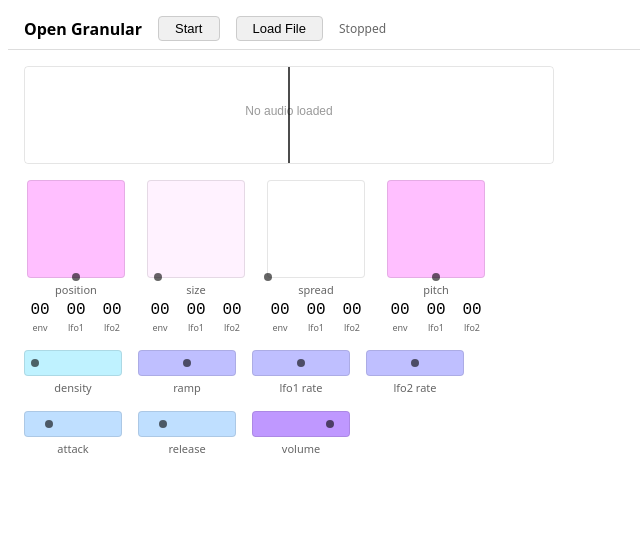
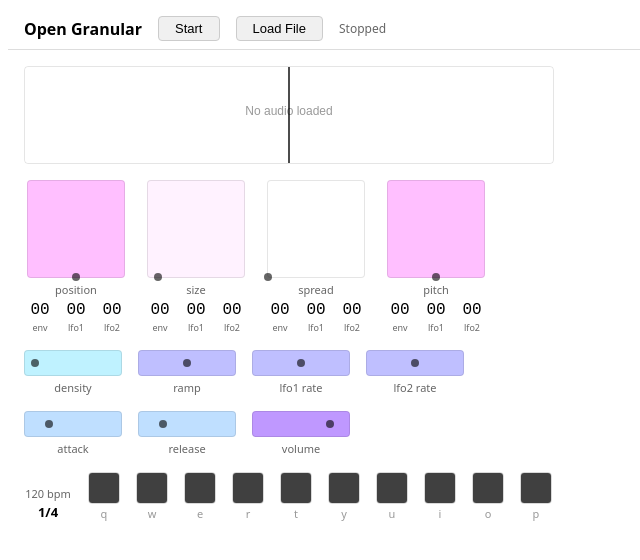
Before and after one commit to lucaskuzma/open-granular-js, a React (Vite) app: page / in a window 1280 px wide. Shown: the top 560 px of the page, without its empty margins (0-640 px from the left). Built offline with nearby package versions, Linux system fonts and the light colour scheme.

Commit message:
add slots

```diff
--- a/src/App.tsx
+++ b/src/App.tsx
@@ -1,4 +1,4 @@
-import { useState, useRef, useCallback } from "react";
+import { useState, useRef, useCallback, useEffect } from "react";
 import { AudioManager } from "./audio/AudioManager";
 import {
   DEFAULT_AUDIO_URL,
@@ -7,11 +7,13 @@ import {
 } from "./audio/BufferLoader";
 import { ParamStore } from "./engine/ParamStore";
 import { GranularEngine } from "./engine/granular/GranularEngine";
+import { SlotManager, SLOT_KEYS } from "./control/SlotManager";
 import { GranularPanel } from "./ui/GranularPanel";
 
 const audioManager = new AudioManager();
 const paramStore = new ParamStore();
 const granularEngine = new GranularEngine();
+const slotManager = new SlotManager(paramStore);
 
 paramStore.load(granularEngine.paramDefs);
 
@@ -74,6 +76,35 @@ export default function App() {
     [running],
   );
 
+  useEffect(() => {
+    const onKeyDown = (e: KeyboardEvent) => {
+      const tag = (e.target as HTMLElement).tagName;
+      if (tag === "INPUT" || tag === "TEXTAREA" || tag === "SELECT") return;
+
+      const key = e.key.toLowerCase();
+
+      // Division keys 1-6
+      const div = parseInt(key, 10);
+      if (div >= 1 && div <= 6) {
+        slotManager.setDivision(div);
+        return;
+      }
+
+      // Slot keys
+      const slotIndex = (SLOT_KEYS as readonly string[]).indexOf(key);
+      if (slotIndex === -1) return;
+
+      if (e.shiftKey) {
+        slotManager.save(slotIndex);
+      } else {
+        slotManager.recall(slotIndex);
+      }
+    };
+
+    window.addEventListener("keydown", onKeyDown);
+    return () => window.removeEventListener("keydown", onKeyDown);
+  }, []);
+
   return (
     <div
       style={{
@@ -118,7 +149,7 @@ export default function App() {
       </div>
 
       {/* Synth panel */}
-      <GranularPanel store={paramStore} engine={granularEngine} buffer={buffer} />
+      <GranularPanel store={paramStore} engine={granularEngine} buffer={buffer} slotManager={slotManager} />
     </div>
   );
 }
--- /dev/null
+++ b/src/control/SlotManager.ts
@@ -0,0 +1,123 @@
+import type { ParamStore } from "../engine/ParamStore";
+
+export const SLOT_KEYS = ["q", "w", "e", "r", "t", "y", "u", "i", "o", "p"] as const;
+export type SlotData = Record<string, number>;
+
+const BPM = 120;
+const WHOLE_NOTE_S = (4 * 60) / BPM; // 2 seconds at 120 BPM
+
+type SlotListener = () => void;
+
+export class SlotManager {
+  readonly slots: (SlotData | null)[] = new Array(SLOT_KEYS.length).fill(null);
+  private division = 3; // default: quarter note
+  private store: ParamStore;
+
+  private interpStart: Record<string, number> | null = null;
+  private interpTarget: SlotData | null = null;
+  private interpStartTime = 0;
+  private interpDuration = 0;
+  private rafId = 0;
+  private activeSlot = -1;
+
+  private listeners = new Set<SlotListener>();
+
+  constructor(store: ParamStore) {
+    this.store = store;
+  }
+
+  get bpm(): number {
+    return BPM;
+  }
+
+  get currentDivision(): number {
+    return this.division;
+  }
+
+  get currentActiveSlot(): number {
+    return this.activeSlot;
+  }
+
+  /** Duration label for the current division (e.g. "1/4"). */
+  get divisionLabel(): string {
+    const denom = Math.pow(2, this.division - 1);
+    return denom === 1 ? "1" : `1/${denom}`;
+  }
+
+  setDivision(n: number) {
+    if (n < 1 || n > 6) return;
+    this.division = n;
+    this.notify();
+  }
+
+  save(index: number) {
+    if (index < 0 || index >= SLOT_KEYS.length) return;
+    this.slots[index] = this.store.snapshot();
+    this.notify();
+  }
+
+  recall(index: number) {
+    if (index < 0 || index >= SLOT_KEYS.length) return;
+    const target = this.slots[index];
+    if (!target) return;
+
+    this.cancelInterp();
+
+    this.interpStart = this.store.snapshot();
+    this.interpTarget = target;
+    this.interpDuration =
+      WHOLE_NOTE_S / Math.pow(2, this.division - 1);
+    this.interpStartTime = performance.now() / 1000;
+    this.activeSlot = index;
+    this.notify();
+    this.tick();
+  }
+
+  subscribe(cb: SlotListener): () => void {
+    this.listeners.add(cb);
+    return () => this.listeners.delete(cb);
+  }
+
+  dispose() {
+    this.cancelInterp();
+    this.listeners.clear();
+  }
+
+  private tick = () => {
+    if (!this.interpStart || !this.interpTarget) return;
+
+    const now = performance.now() / 1000;
+    const elapsed = now - this.interpStartTime;
+    const t = Math.min(1, elapsed / this.interpDuration);
+
+    for (const key of Object.keys(this.interpTarget)) {
+      const a = this.interpStart[key] ?? 0;
+      const b = this.interpTarget[key] ?? 0;
+      this.store.set(key, a + (b - a) * t);
+    }
+
+    if (t >= 1) {
+      this.interpStart = null;
+      this.interpTarget = null;
+      this.activeSlot = -1;
+      this.notify();
+      return;
+    }
+
+    this.rafId = requestAnimationFrame(this.tick);
+  };
+
+  private cancelInterp() {
+    if (this.rafId) {
+      cancelAnimationFrame(this.rafId);
+      this.rafId = 0;
+    }
+    this.interpStart = null;
+    this.interpTarget = null;
+    this.activeSlot = -1;
+  }
+
+  private notify() {
+    for (const cb of this.listeners) cb();
+  }
+}
--- a/src/engine/ParamStore.ts
+++ b/src/engine/ParamStore.ts
@@ -67,6 +67,13 @@ export class ParamStore {
     return () => subs.delete(cb);
   }
 
+  /** Return a plain snapshot of all current values. */
+  snapshot(): Record<string, number> {
+    const out: Record<string, number> = {};
+    for (const [key, value] of this.values) out[key] = value;
+    return out;
+  }
+
   /** Batch-subscribe to all param changes. */
   subscribeAll(cb: (key: string, value: number) => void): () => void {
     const unsubs: (() => void)[] = [];
--- a/src/ui/GranularPanel.tsx
+++ b/src/ui/GranularPanel.tsx
@@ -1,18 +1,21 @@
 import type { ParamStore } from "../engine/ParamStore";
 import type { SynthEngine } from "../engine/types";
+import type { SlotManager } from "../control/SlotManager";
 import { XYPad } from "./components/XYPad";
 import { LabelControl } from "./components/LabelControl";
 import { PositionControl } from "./components/PositionControl";
+import { SlotRow } from "./components/SlotRow";
 
 interface GranularPanelProps {
   store: ParamStore;
   engine: SynthEngine | null;
   buffer: AudioBuffer | null;
+  slotManager: SlotManager;
 }
 
 const PAD_SIZE = 96;
 
-export function GranularPanel({ store, engine, buffer }: GranularPanelProps) {
+export function GranularPanel({ store, engine, buffer, slotManager }: GranularPanelProps) {
   return (
     <div style={{ display: "flex", flexDirection: "column", gap: 16, padding: 16 }}>
       {/* Waveform + position scrubber */}
@@ -44,6 +47,9 @@ export function GranularPanel({ store, engine, buffer }: GranularPanelProps) {
         <XYPad store={store} xKey="env1Release" label="release" size={PAD_SIZE} />
         <XYPad store={store} xKey="volume" label="volume" size={PAD_SIZE} />
       </div>
+
+      {/* Slot row */}
+      <SlotRow slotManager={slotManager} />
     </div>
   );
 }
--- /dev/null
+++ b/src/ui/components/SlotRow.tsx
@@ -0,0 +1,79 @@
+import { useEffect, useState } from "react";
+import { SlotManager, SLOT_KEYS, type SlotData } from "../../control/SlotManager";
+import { colorFor, DISABLED } from "../colors";
+
+interface SlotRowProps {
+  slotManager: SlotManager;
+}
+
+const SLOT_SIZE = 32;
+const HALF = SLOT_SIZE / 2;
+
+const QUADRANTS: { key: string; jitterKey: string; top: number; left: number }[] = [
+  { key: "position", jitterKey: "positionJitter", top: 0, left: 0 },
+  { key: "size", jitterKey: "sizeJitter", top: 0, left: HALF },
+  { key: "spread", jitterKey: "spreadJitter", top: HALF, left: 0 },
+  { key: "pitch", jitterKey: "pitchJitter", top: HALF, left: HALF },
+];
+
+function quadrantColor(data: SlotData | null, key: string, jitterKey: string): string {
+  if (!data) return DISABLED;
+  return colorFor(data[key] ?? 0, data[jitterKey] ?? 0);
+}
+
+export function SlotRow({ slotManager }: SlotRowProps) {
+  const [, setTick] = useState(0);
+  useEffect(() => slotManager.subscribe(() => setTick((n) => n + 1)), [slotManager]);
+
+  const active = slotManager.currentActiveSlot;
+
+  return (
+    <div style={{ display: "flex", gap: 16, alignItems: "flex-end" }}>
+      {/* BPM / note display */}
+      <div style={{ display: "flex", flexDirection: "column", alignItems: "center", gap: 2, minWidth: 48 }}>
+        <span style={{ fontSize: 11, color: "#666", fontVariantNumeric: "tabular-nums" }}>
+          {slotManager.bpm} bpm
+        </span>
+        <span style={{ fontSize: 13, fontWeight: 600, fontVariantNumeric: "tabular-nums" }}>
+          {slotManager.divisionLabel}
+        </span>
+      </div>
+
+      {/* Slots */}
+      {SLOT_KEYS.map((letter, i) => {
+        const data = slotManager.slots[i] ?? null;
+        const isActive = i === active;
+        return (
+          <div key={letter} style={{ display: "flex", flexDirection: "column", alignItems: "center", gap: 2 }}>
+            <div
+              style={{
+                width: SLOT_SIZE,
+                height: SLOT_SIZE,
+                position: "relative",
+                borderRadius: 4,
+                overflow: "hidden",
+                border: isActive ? "2px solid #000" : "1px solid rgba(0,0,0,0.15)",
+                boxSizing: "border-box",
+              }}
+            >
+              {QUADRANTS.map(({ key, jitterKey, top, left }) => (
+                <div
+                  key={key}
+                  style={{
+                    position: "absolute",
+                    top,
+                    left,
+                    width: HALF,
+                    height: HALF,
+                    backgroundColor: quadrantColor(data, key, jitterKey),
+                  }}
+                />
+              ))}
+            </div>
+            <span style={{ fontSize: 11, color: "#999", userSelect: "none" }}>{letter}</span>
+          </div>
+        );
+      })}
+    </div>
+  );
+}
```
